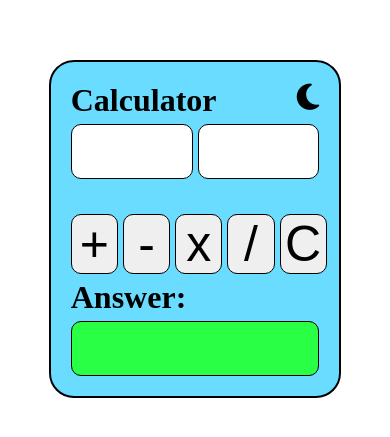
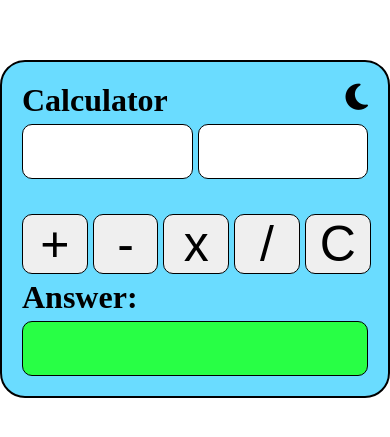
Before and after one commit to gourab-giri7/calculetor, a plain HTML site: page index.html in a window 390 px wide. Shown: the part 193-630 px from the top of the page. Drawn offline with Linux system fonts and the light colour scheme.

Commit message:
index.html

```diff
--- a/index.html
+++ b/index.html
@@ -70,7 +70,7 @@
 		}
 		.main{
 			height: 40vh;
-			width: 75vw;
+			width: 100%;
 			padding: 20px;
 		}
 		input,.display{
```
